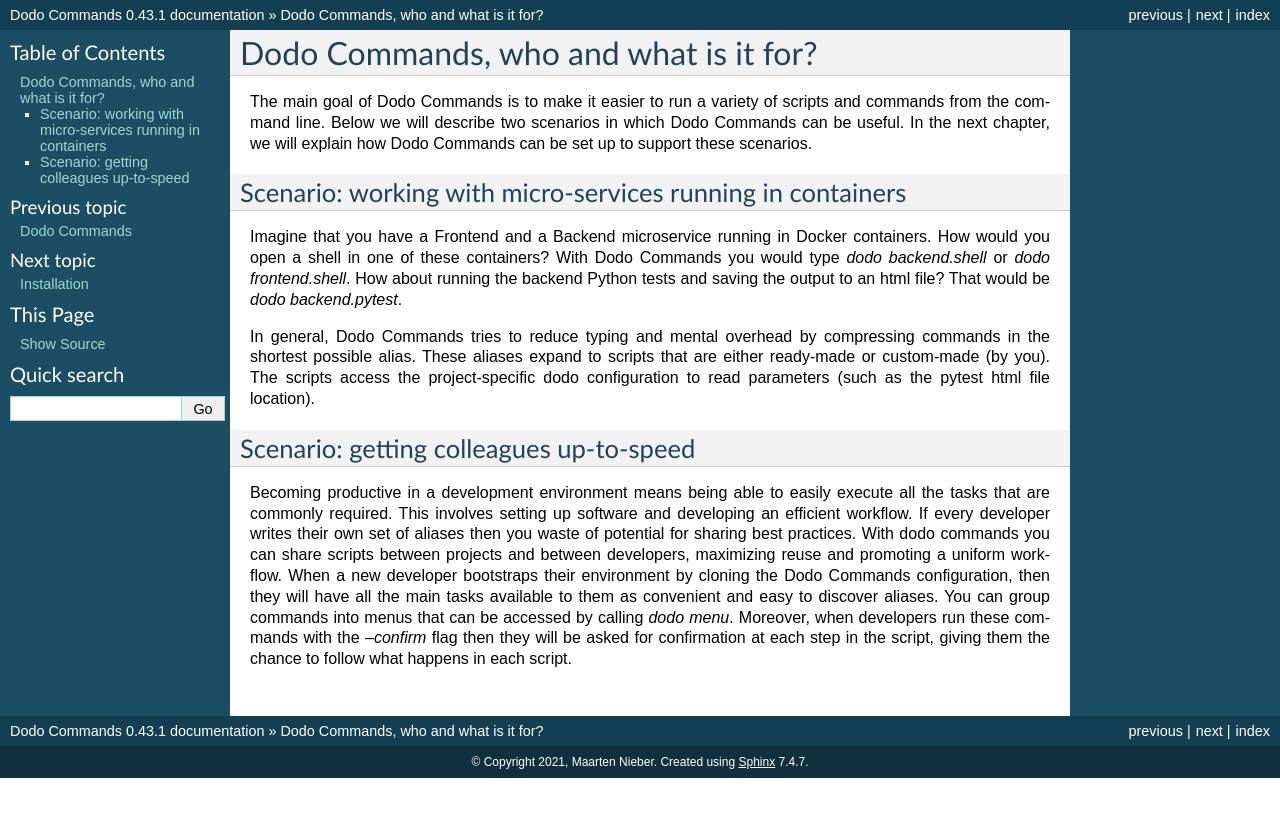
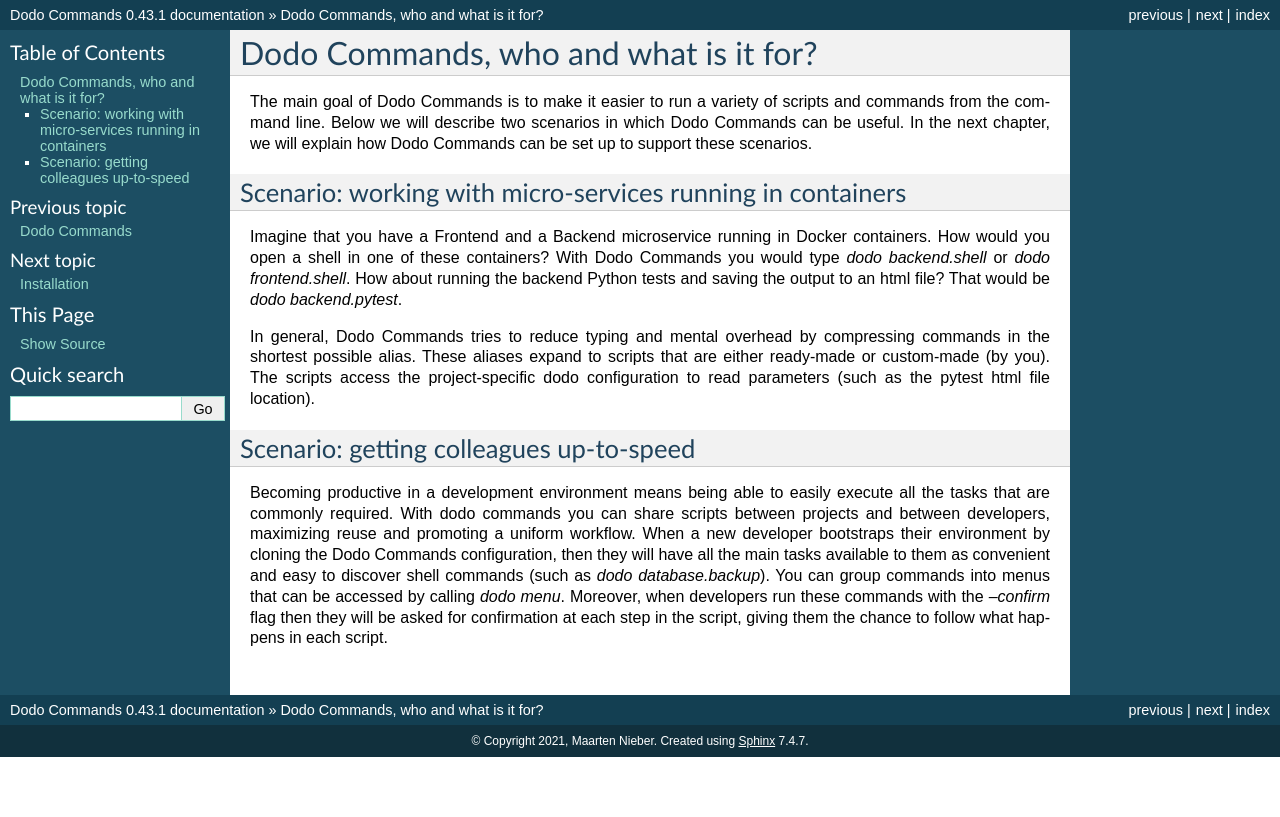
Before and after one commit to mnieber/dodo-commands, a Sphinx documentation site: the page built from docs/goals.rst, in a window 1280 px wide. Shown: the top 817 px of the page. Built offline with Sphinx 7.4.7, drawn with Linux system fonts in a browser that asks for light colours.

Commit message:
Update docs

```diff
--- a/docs/goals.rst
+++ b/docs/goals.rst
@@ -15,11 +15,5 @@
 Scenario: getting colleagues up-to-speed
 ----------------------------------------
 
-Becoming productive in a development environment means being able to easily
-execute all the tasks that are commonly required. This involves setting up software and developing an efficient workflow. If every developer writes their
-own set of aliases then you waste of potential for sharing best practices.
-With dodo commands you can share scripts between projects and between developers,
-maximizing reuse and promoting a uniform workflow.
-When a new developer bootstraps their environment by cloning the Dodo Commands
-configuration, then they will have all the main tasks available to them
-as convenient and easy to discover aliases. You can group commands into menus that can be accessed by calling `dodo menu`. Moreover, when developers run these commands with the `--confirm` flag then they will be asked for confirmation at each step in the script, giving them the chance to follow what happens in each script.
+Becoming productive in a development environment means being able to easily execute all the tasks that are commonly required. With dodo commands you can share scripts between projects and between developers, maximizing reuse and promoting a uniform workflow. When a new developer bootstraps their environment by cloning the Dodo Commands configuration, then they will have all the main tasks available to them as convenient and easy to discover shell commands (such as `dodo database.backup`).
+You can group commands into menus that can be accessed by calling `dodo menu`. Moreover, when developers run these commands with the `--confirm` flag then they will be asked for confirmation at each step in the script, giving them the chance to follow what happens in each script.
```
